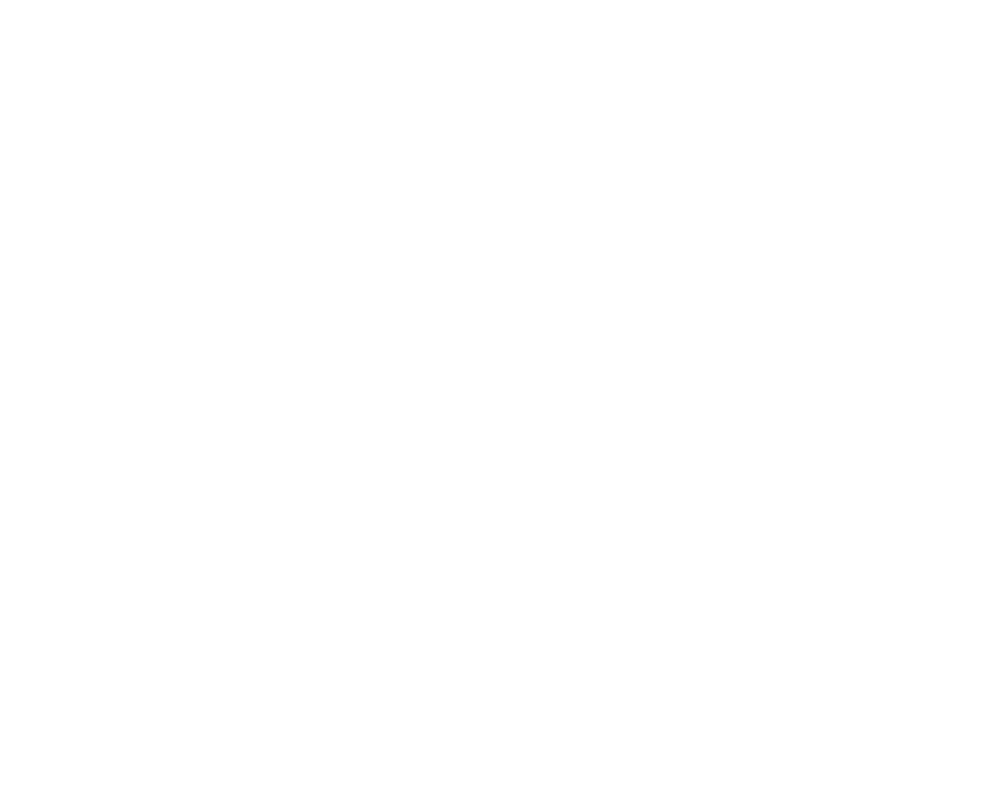
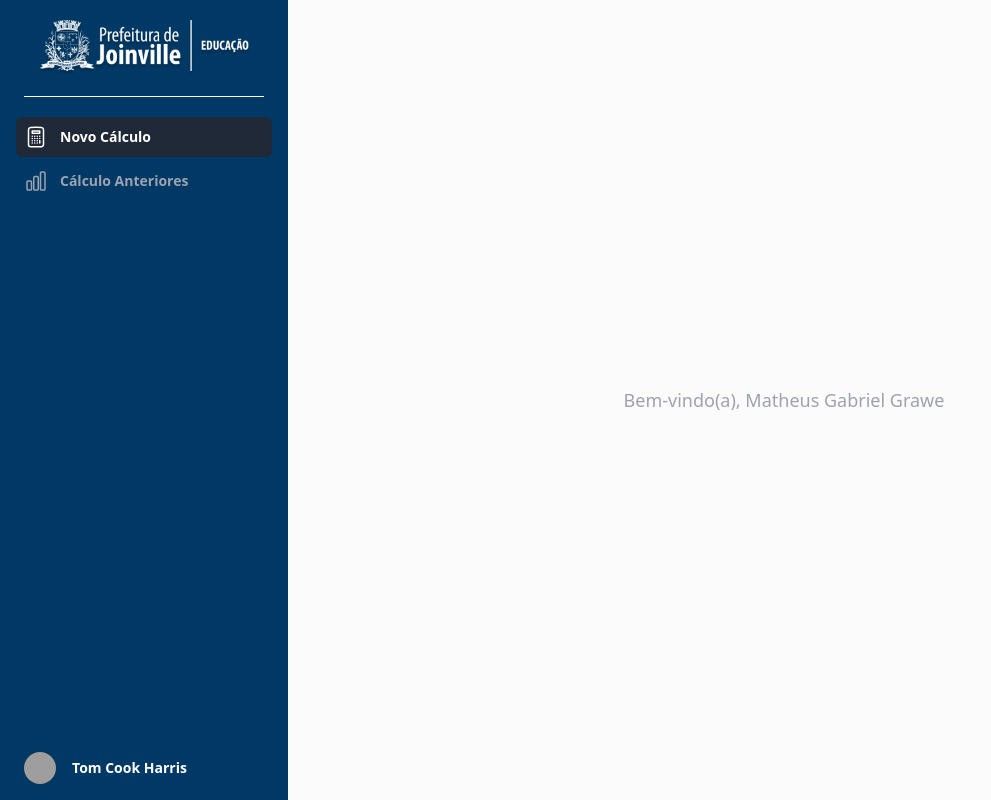
Before and after one commit to Sistema-GR/dashboard-admin, a Vue app: page /overview in a window 1280 px wide. Before the commit this address had no page. Shown: the whole page, without its empty margins (0-991 px from the left). Built offline with nearby package versions, Linux system fonts and the light colour scheme; grey boxes are pictures that could not be loaded.

Commit message:
feat/overview

```diff
--- a/package.json
+++ b/package.json
@@ -9,6 +9,8 @@
     "preview": "vite preview"
   },
   "dependencies": {
+    "@headlessui/vue": "^1.7.22",
+    "@heroicons/vue": "^2.1.5",
     "vue": "^3.4.29",
     "vue-router": "^4.3.3"
   },
--- /dev/null
+++ b/src/components/Buttons/PrimaryButton.vue
@@ -0,0 +1,25 @@
+<template>
+  <button
+      :class="`px-2 py-4 text-white bg-lw-tasks-500 hover:bg-lw-tasks-900 rounded-xl font-bold w-full ${customColor}`"
+      v-bind="$attrs"
+  >
+    {{ value }}
+  </button>
+</template>
+
+<script>
+export default {
+  name: "PrimaryButton",
+  inheritAttrs: false,
+  props: {
+    customColor: {
+      type: String,
+      required: false,
+    },
+    value: {
+      type: String,
+      required: true,
+    },
+  },
+};
+</script>
--- a/src/router/index.js
+++ b/src/router/index.js
@@ -1,5 +1,6 @@
 import { createRouter, createWebHistory } from 'vue-router'
 import login from '../views/Auth/login.vue'
+import overview from '../views/Admin/Overview.vue'
 
 const router = createRouter({
   history: createWebHistory(import.meta.env.BASE_URL),
@@ -9,6 +10,11 @@
       name: 'login',
       component: login
     },
+    {
+      path: '/overview',
+      name: 'overview',
+      component: overview
+    },
   ]
 })
 
--- /dev/null
+++ b/src/views/Admin/Overview.vue
@@ -0,0 +1,114 @@
+<template>
+  <div class="bg-[#FBFBFB]">
+
+    <TransitionRoot as="template" :show="sidebarOpen">
+      <Dialog class="relative z-50 lg:hidden" @close="sidebarOpen = false">
+        <TransitionChild as="template" enter="transition-opacity ease-linear duration-300" enter-from="opacity-0" enter-to="opacity-100" leave="transition-opacity ease-linear duration-300" leave-from="opacity-100" leave-to="opacity-0">
+          <div class="fixed inset-0 bg-gray-900/80" />
+        </TransitionChild>
+
+        <div class="fixed inset-0 flex">
+          <TransitionChild as="template" enter="transition ease-in-out duration-300 transform" enter-from="-translate-x-full" enter-to="translate-x-0" leave="transition ease-in-out duration-300 transform" leave-from="translate-x-0" leave-to="-translate-x-full">
+            <DialogPanel class="relative mr-16 flex w-full max-w-xs flex-1">
+              <TransitionChild as="template" enter="ease-in-out duration-300" enter-from="opacity-0" enter-to="opacity-100" leave="ease-in-out duration-300" leave-from="opacity-100" leave-to="opacity-0">
+                <div class="absolute left-full top-0 flex w-16 justify-center pt-5">
+                  <button type="button" class="-m-2.5 p-2.5" @click="sidebarOpen = false">
+                    <span class="sr-only">Close sidebar</span>
+                    <XMarkIcon class="h-6 w-6 text-white" aria-hidden="true" />
+                  </button>
+                </div>
+              </TransitionChild>
+              <!-- Sidebar component, -->
+              <div class="flex grow flex-col gap-y-5 overflow-y-auto bg-[#003965] px-6 pb-2 ring-1 ring-white/10 ">
+                <div class="flex h-16 shrink-0 mt-5 justify-center items-center border-b-2 border-white">
+                  <img class="h-12 w-auto" src="../../assets/images/logo-horinzontal.png" alt="Your Company" />
+                </div>
+                <nav class="flex flex-1 flex-col">
+                  <ul role="list" class="flex flex-1 flex-col gap-y-7">
+                    <li>
+                      <ul role="list" class="-mx-2 space-y-1">
+                        <li v-for="item in navigation" :key="item.name">
+                          <a :href="item.href" :class="[item.current ? 'bg-gray-800 text-white' : 'text-gray-400 hover:bg-gray-800 hover:text-white', 'group flex gap-x-3 rounded-md p-2 text-sm font-semibold leading-6']">
+                            <component :is="item.icon" class="h-6 w-6 shrink-0" aria-hidden="true" />
+                            {{ item.name }}
+                          </a>
+                        </li>
+                      </ul>
+                    </li>
+                  </ul>
+                </nav>
+              </div>
+            </DialogPanel>
+          </TransitionChild>
+        </div>
+      </Dialog>
+    </TransitionRoot>
+
+    <!-- Static sidebar for desktop -->
+    <div class="hidden lg:fixed lg:inset-y-0 lg:z-50 lg:flex lg:w-72 lg:flex-col">
+      <div class="flex grow flex-col gap-y-5 overflow-y-auto bg-[#003965] px-6">
+        <div class="flex py-5 shrink-0 items-center justify-center border-b border-white">
+          <img class="h-14 w-auto" src="../../assets/images/logo-horinzontal.png" alt="Your Company" />
+        </div>
+        <nav class="flex flex-1 flex-col">
+          <ul role="list" class="flex flex-1 flex-col gap-y-7">
+            <li>
+              <ul role="list" class="-mx-2 space-y-1">
+                <li v-for="item in navigation" :key="item.name">
+                  <a :href="item.href" :class="[item.current ? 'bg-gray-800 text-white' : 'text-gray-400 hover:bg-gray-800 hover:text-white', 'group flex gap-x-3 rounded-md p-2 text-sm font-semibold leading-6']">
+                    <component :is="item.icon" class="h-6 w-6 shrink-0" aria-hidden="true" />
+                    {{ item.name }}
+                  </a>
+                </li>
+              </ul>
+            </li>
+            <li class="-mx-6 mt-auto">
+              <a href="#" class="flex items-center gap-x-4 px-6 py-4 text-sm font-semibold leading-6 text-white hover:bg-gray-800">
+                <img class="h-8 w-8 rounded-full bg-gray-800" src="https://images.unsplash.com/photo-1472099645785-5658abf4ff4e?ixlib=rb-1.2.1&ixid=eyJhcHBfaWQiOjEyMDd9&auto=format&fit=facearea&facepad=2&w=256&h=256&q=80" alt="" />
+                <span class="sr-only">Your profile</span>
+                <span aria-hidden="true">Tom Cook Harris</span>
+              </a>
+            </li>
+          </ul>
+        </nav>
+      </div>
+    </div>
+
+    <div class="sticky top-0 z-40 flex items-center gap-x-6 bg-[#003965] px-4 py-4 shadow-sm sm:px-6 lg:hidden">
+      <button type="button" class="-m-2.5 p-2.5 text-gray-400 lg:hidden" @click="sidebarOpen = true">
+        <span class="sr-only">Open sidebar</span>
+        <Bars3Icon class="h-6 w-6" aria-hidden="true" />
+      </button>
+      <div class="flex-1 text-sm font-semibold leading-6 text-white"></div>
+      <a href="#">
+        <span class="sr-only">Your profile</span>
+        <img class="h-8 w-8 rounded-full bg-gray-800" src="https://images.unsplash.com/photo-1472099645785-5658abf4ff4e?ixlib=rb-1.2.1&ixid=eyJhcHBfaWQiOjEyMDd9&auto=format&fit=facearea&facepad=2&w=256&h=256&q=80" alt="" />
+      </a>
+    </div>
+
+    <main class="flex flex-row items-center h-screen justify-center py-10 lg:pl-72">
+      <div class="px-4 sm:px-6 lg:px-8">
+        <h3 class="text-lg font-medium leading-6 text-gray-400">Bem-vindo(a), Matheus Gabriel Grawe</h3>
+      </div>
+    </main>
+  </div>
+</template>
+
+<script setup>
+import { ref } from 'vue'
+import { Dialog, DialogPanel, TransitionChild, TransitionRoot } from '@headlessui/vue'
+import {
+  Bars3Icon,
+  CalculatorIcon,
+  XMarkIcon,
+  ChartBarIcon,
+} from '@heroicons/vue/24/outline'
+
+const navigation = [
+  { name: 'Novo Cálculo', href: '#', icon: CalculatorIcon, current: true },
+  { name: 'Cálculo Anteriores', href: '#', icon: ChartBarIcon , current: false },
+
+]
+
+const sidebarOpen = ref(false)
+</script>
--- a/src/views/Auth/login.vue
+++ b/src/views/Auth/login.vue
@@ -4,9 +4,11 @@
       <div class="flex-1">
         <div class="flex flex-col h-screen items-center justify-center">
           <img src="../../assets/images/logo.png" alt="" class="w-max drop-shadow-lg py-10" />
-          <div class="w-3/6 space-y-5">
+          <div class="w-full max-w-md space-y-5 px-2">
             <TextInput type="text" label="Matrícula" placeholder="00000" />
             <TextInput type="password" label="Senha" placeholder="Senha" />
+            <router-link to="/overview"> <PrimaryButton class="mt-5" value="Login" custom-color="bg-[#06A6D8]" /></router-link>"
+
           </div>
         </div>
       </div>
@@ -18,10 +20,11 @@
 </template>
 
 <script>
-import TextInput from "@/components/TextInput.vue";
+import TextInput from "@/components/Inputs/TextInput.vue";
+import PrimaryButton from "@/components/Buttons/PrimaryButton.vue";
 
 export default {
   name: 'Login',
-  components: {TextInput},
+  components: {PrimaryButton, TextInput},
 }
 </script>
```
Also changed, not shown: src/assets/images/logo-horinzontal.png (added), src/components/Inputs/TextInput.vue (renamed from src/components/TextInput.vue), 1 other file (tests, documents, lock files or other folders).
